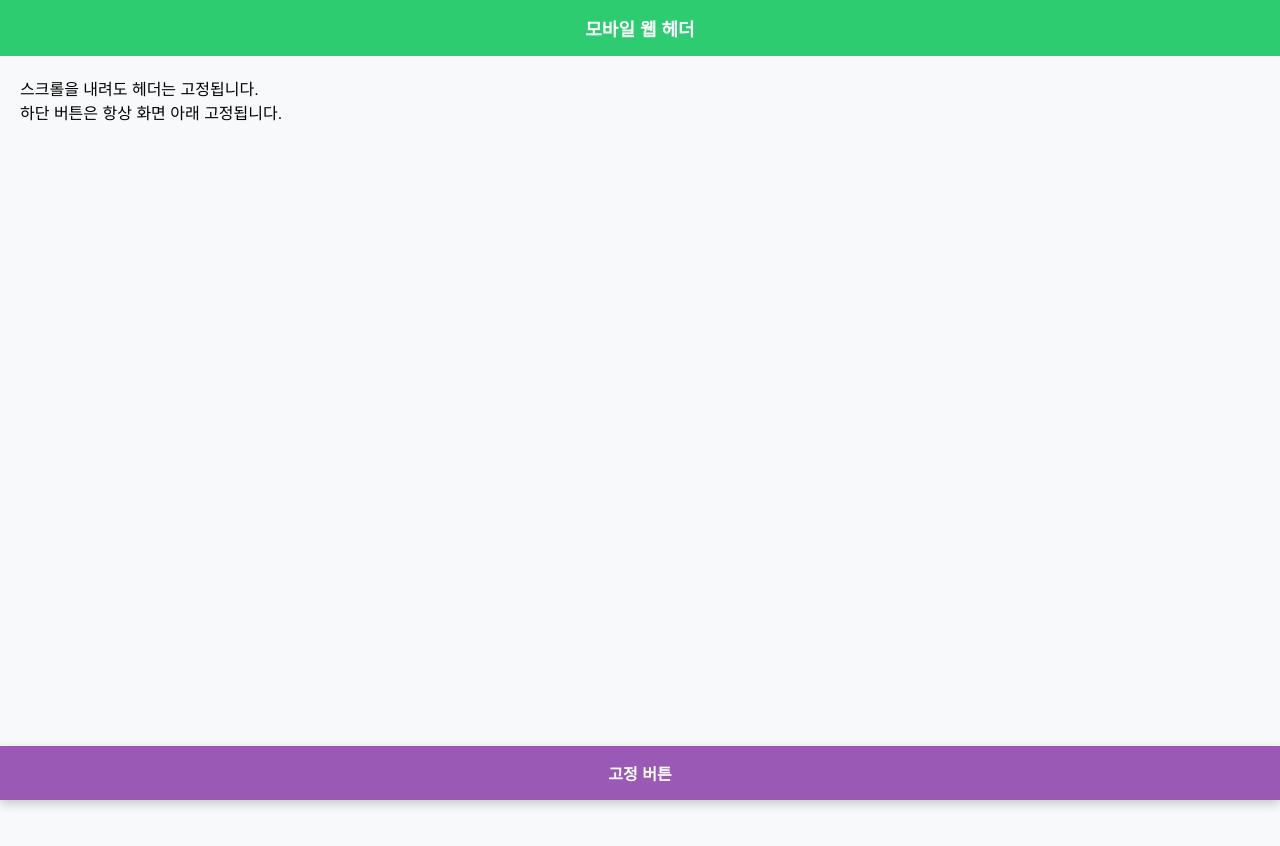
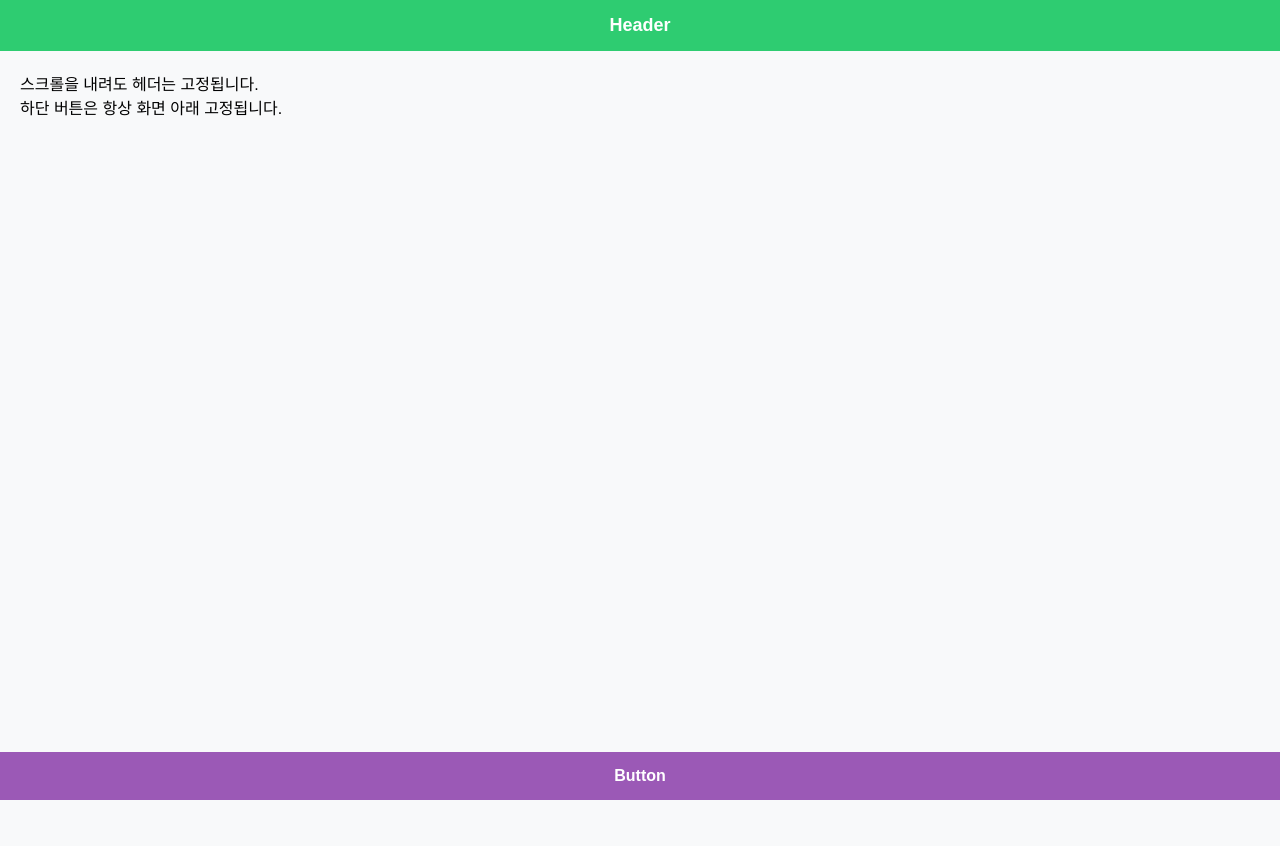
Before and after one commit to IreneCho/TEST, a plain HTML site: page index.html in a window 1280 px wide. Drawn offline with Linux system fonts and the light colour scheme.

Commit message:
Update index.html

```diff
--- a/index.html
+++ b/index.html
@@ -3,6 +3,7 @@
 <head>
     <meta charset="UTF-8">
     <meta name="viewport" content="width=device-width, initial-scale=1.0, viewport-fit=cover">
+    <meta name="theme-color" content="#2ecc71">
     <title>모바일 웹 예제</title>
     <style>
     * {
@@ -61,7 +62,6 @@
         font-size: 16px;
         font-weight: bold;
         border: 0;
-        box-shadow: 0px 4px 10px rgba(0, 0, 0, 0.2);
         cursor: pointer;
         z-index: 1000;
     }
@@ -82,14 +82,14 @@
 
     <div class="safe-top"></div> <!-- 노치 영역 배경 -->
 
-    <div class="header">모바일 웹 헤더</div>
+    <div class="header">Header</div>
 
     <div class="content">
         <p>스크롤을 내려도 헤더는 고정됩니다.</p>
         <p>하단 버튼은 항상 화면 아래 고정됩니다.</p>
     </div>
 
-    <button class="bottom-btn">고정 버튼</button>
+    <button class="bottom-btn">Button</button>
 
     <div class="safe-bottom"></div> <!-- 하단 영역 배경 -->
 
```
